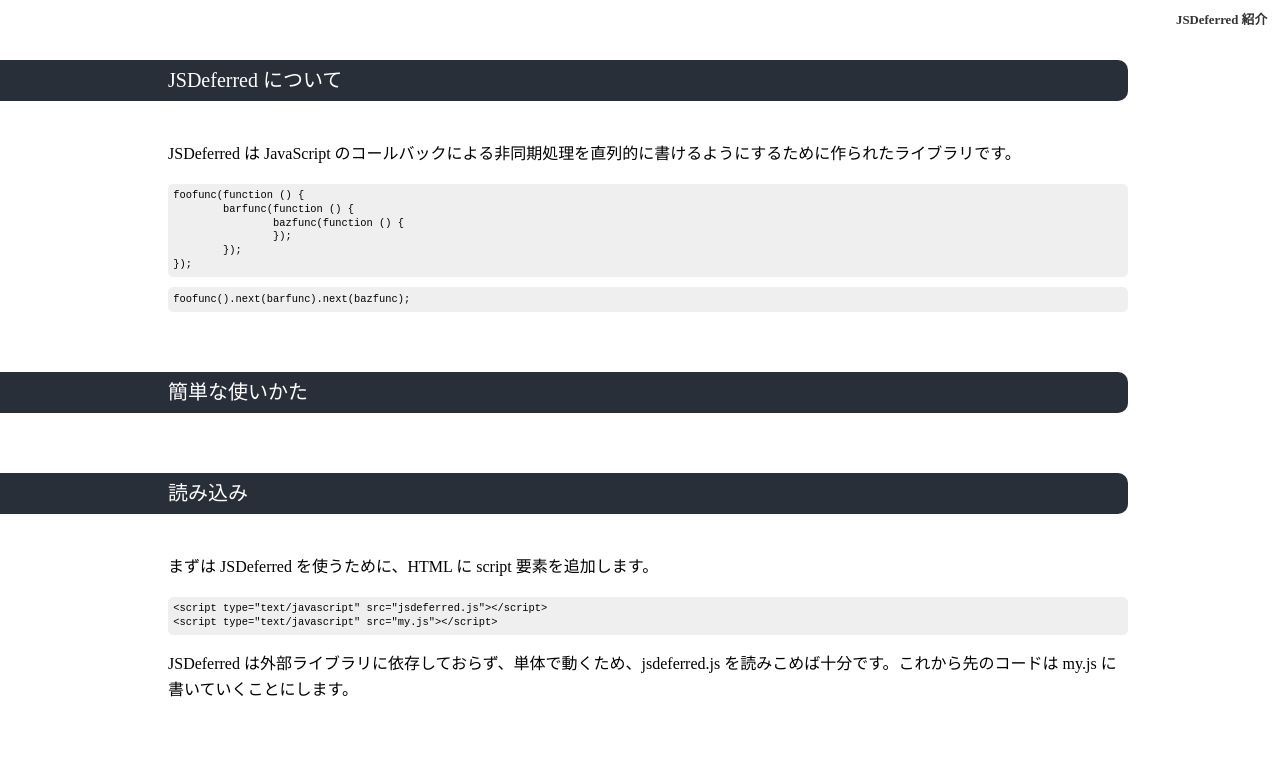
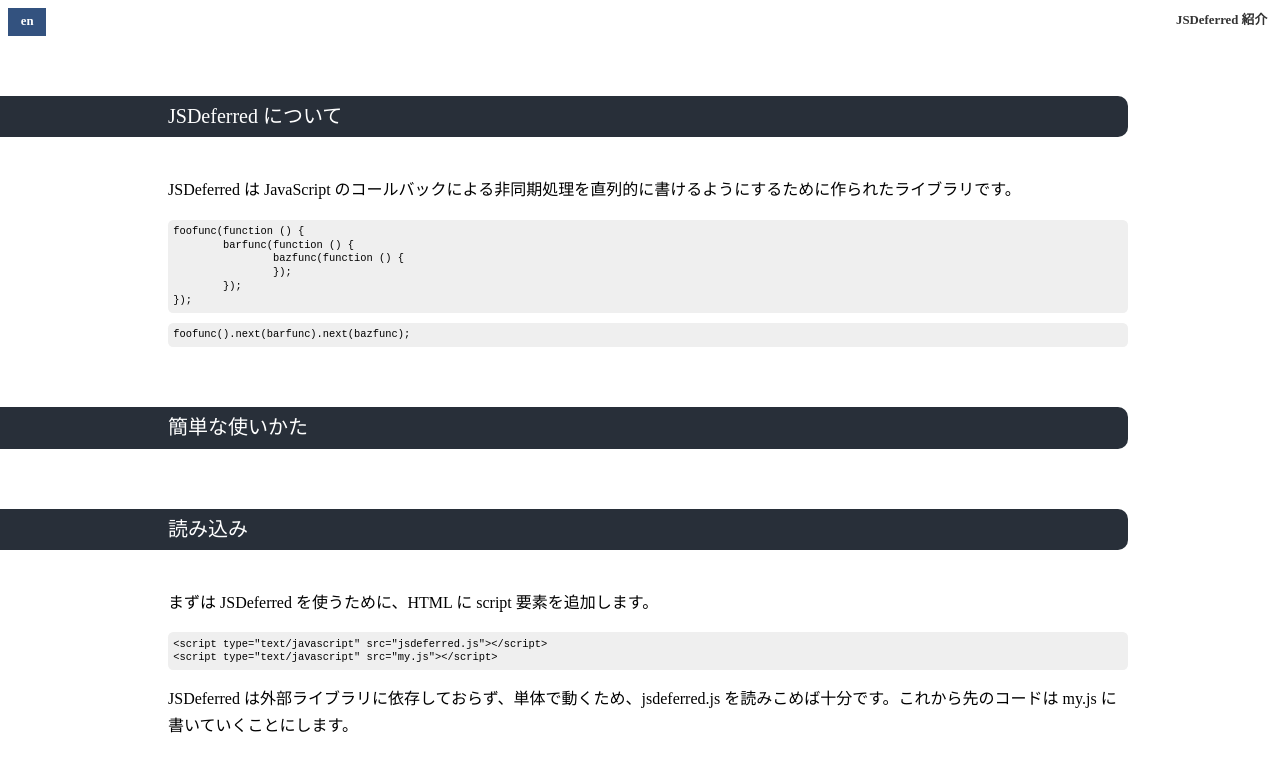
Before and after one commit to cho45/jsdeferred, a plain HTML site: page doc/intro.html in a window 1280 px wide. Shown: the top 761 px of the page. Drawn offline with Linux system fonts and the light colour scheme.

Commit message:
language navigation

```diff
--- a/doc/intro.html
+++ b/doc/intro.html
@@ -9,6 +9,10 @@
 	<body>
 		<div id="whole">
 			<h1 id="top"><a href="/">JSDeferred 紹介</a></h1>
+
+			<div id="navigation">
+				<a href="intro.en.html">en</a>
+			</div>
 
 			<div id="content">
 				<div class="section">
--- a/doc/style-intro.css
+++ b/doc/style-intro.css
@@ -30,6 +30,24 @@
 	padding: 0.2em 0 0.2em 10em;
 	-moz-border-radius: 0.5em;
 	-webkit-border-radius: 0.5em;
+}
+
+#navigation {
+
+}
+
+#navigation a ,
+#navigation a:link ,
+#navigation a:visited {
+	display: block;
+	font-weight: bold;
+	font-size: 80%;
+	width: 2em;
+	padding: 0.5em;
+	background: #33527f;
+	color: #fff;
+	text-align: center;
+	text-decoration: none;
 }
 
 pre {
```
Also changed, not shown: doc/intro.en.html (+4 -0 lines).
